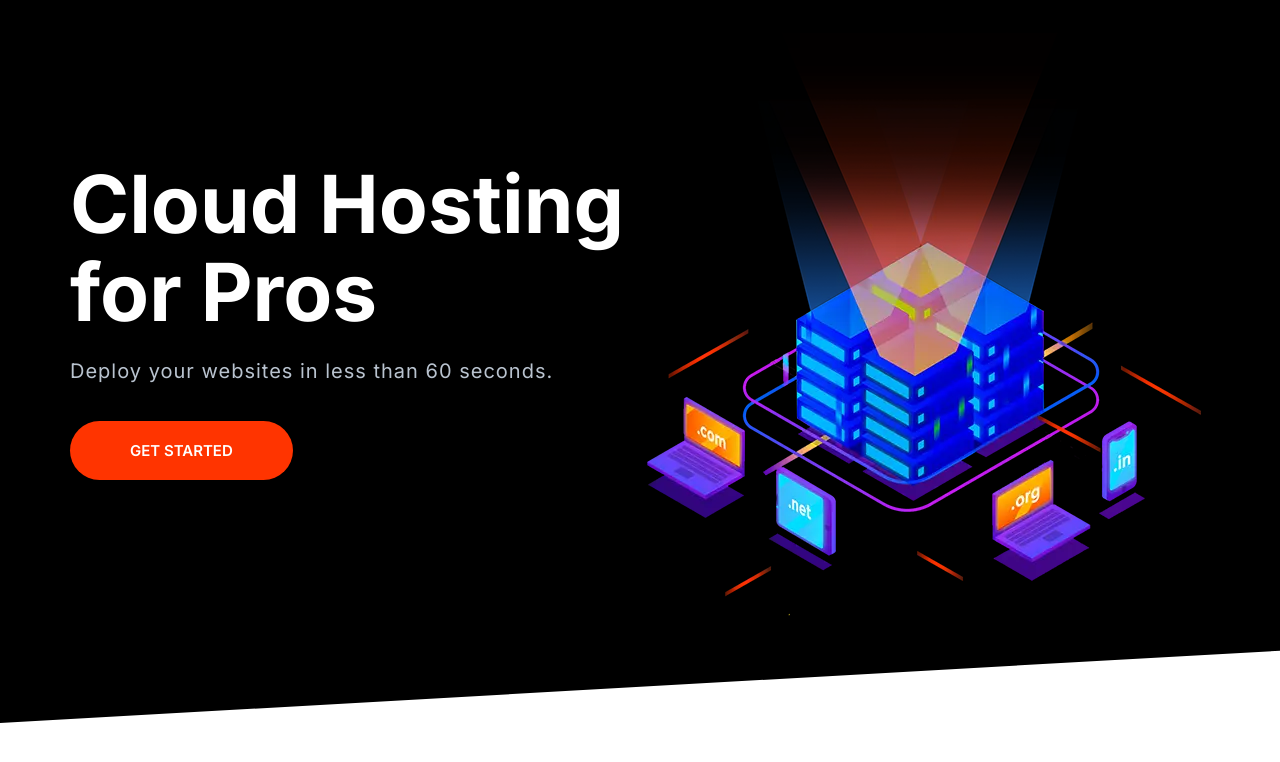
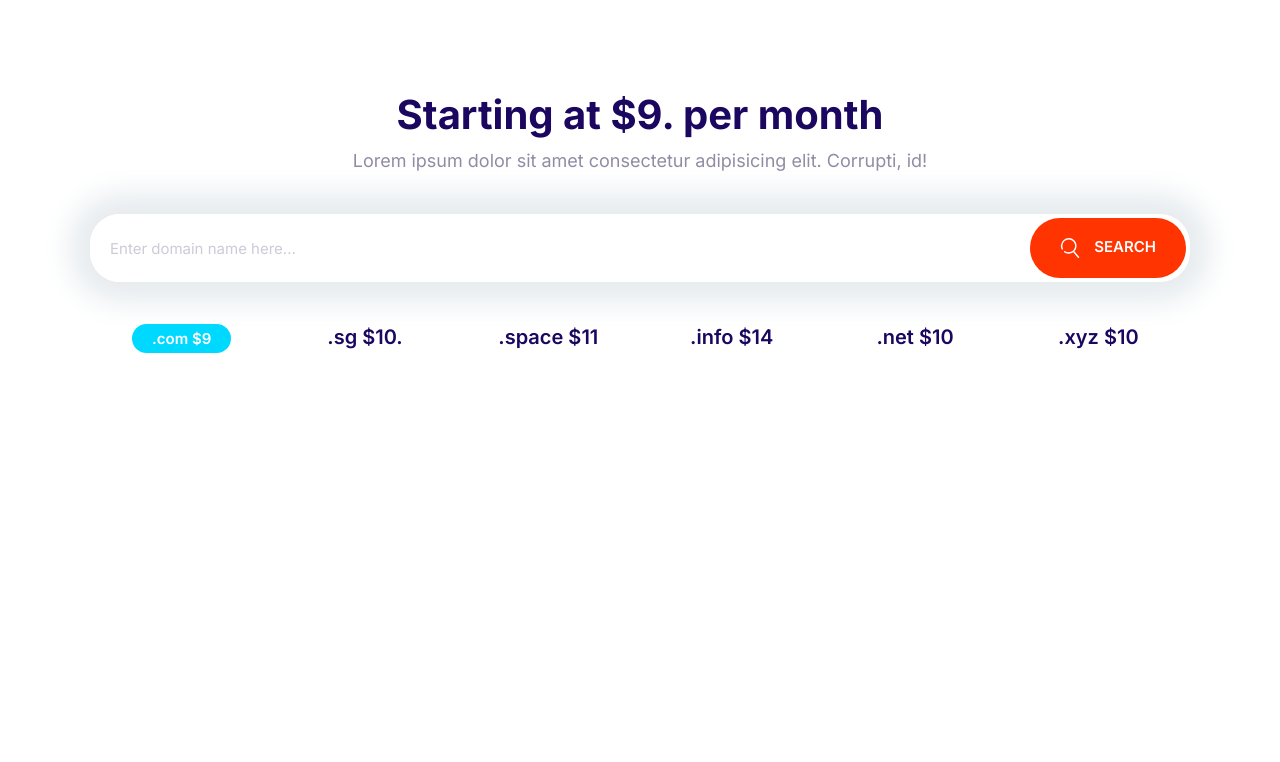
Before and after one commit to charlie23fz/omega, a plain HTML site: page index.html in a window 1280 px wide. Drawn offline with Linux system fonts and the light colour scheme.

Commit message:
Build the block-domain component

```diff
--- a/css/styles.css
+++ b/css/styles.css
@@ -210,10 +210,18 @@ a {
   font-size: 1.8rem;
   font-weight: 600;
   margin: 1rem 0;
+  outline: 0;
   padding: 2rem 3rem;
   text-align: center;
   text-transform: uppercase;
   white-space: nowrap;
+}
+
+.btn .icon {
+  width: 2rem;
+  height: 2rem;
+  margin-right: 1rem;
+  vertical-align: middle;
 }
 
 .btn--primary {
@@ -294,7 +302,7 @@ a {
 .input-group .input {
   border: 0;
   flex-grow: 1;
-  /*padding: 1.5rem 1.5rem;*/
+  padding: 1.5rem 2rem;
 }
 
 .input-group .btn {
@@ -713,3 +721,26 @@ a {
     align-self: center;
   }
 }
+
+/* Domain Block */
+
+.block-domain .input-group {
+  box-shadow: 0 0 30px 20px #e6ebee;
+  border: 0;
+  margin: 4rem 0;
+}
+
+.block-domain__prices {
+  display: grid;
+  grid-template-columns: repeat(3, 1fr);
+  grid-template-rows: repeat(2, 6rem);
+  font-size: 2rem;
+  font-weight: 600;
+  justify-items: center;
+}
+
+@media screen and (min-width: 768px) {
+  .block-domain__prices {
+    grid-template-columns: repeat(auto-fit, minmax(100px, 1fr));
+  }
+}
--- a/index.html
+++ b/index.html
@@ -14,28 +14,34 @@
     <link rel="stylesheet" href="css/styles.css" />
   </head>
   <body>
-    <section class="block block--dark block--skewed-left hero">
-      <div class="container grid grid--1x2">
-        <header class="block__header hero__content">
-          <h1 class="block__heading">Cloud Hosting for Pros</h1>
-          <p class="hero__tagline">
-            Deploy your websites in less than 60 seconds.
-          </p>
-          <a href="#" class="btn btn--accent btn--stretched">Get Started</a>
-        </header>
-        <picture>
-          <source
-            type="image/webp"
-            srcset="images/banner.webp 1x, images/banner@2x.webp 2x"
-          />
-          <source
-            type="image/png"
-            srcset="images/banner.png 1x, images/banner@2x.png 2x"
-          />
-          <img class="hero__image" src="images/banner.png" alt="" />
-        </picture>
+    <section class="block container block-domain">
+      <header class="block__header">
+        <h2>Starting at $9. per month</h2>
+        <p>
+          Lorem ipsum dolor sit amet consectetur adipisicing elit. Corrupti, id!
+        </p>
+      </header>
+      <div class="input-group">
+        <input
+          type="text"
+          class="input"
+          placeholder="Enter domain name here..."
+        />
+        <button class="btn btn--accent">
+          <svg class="icon icon--white">
+            <use xlink:href="images/sprite.svg#search"></use>
+          </svg>
+          Search
+        </button>
       </div>
+      <ul class="list block-domain__prices">
+        <li><span class="badge badge--secondary">.com $9</span></li>
+        <li>.sg $10.</li>
+        <li>.space $11</li>
+        <li>.info $14</li>
+        <li>.net $10</li>
+        <li>.xyz $10</li>
+      </ul>
     </section>
-    <script src="js/main.js"></script>
   </body>
 </html>
```
Also changed, not shown: components/block-domain.html (added, +25 -0 lines).
